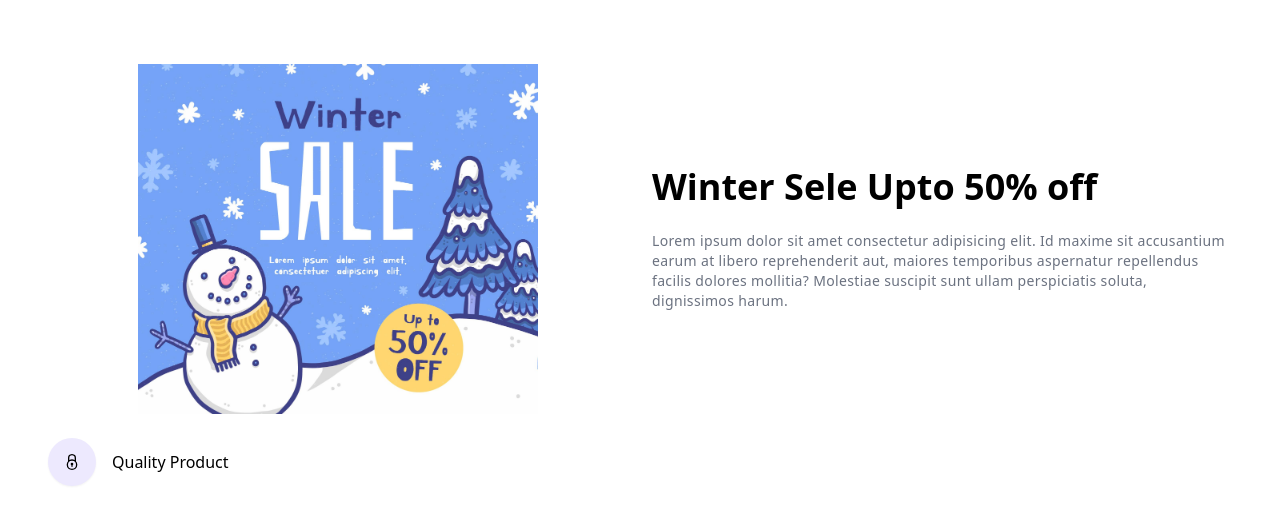
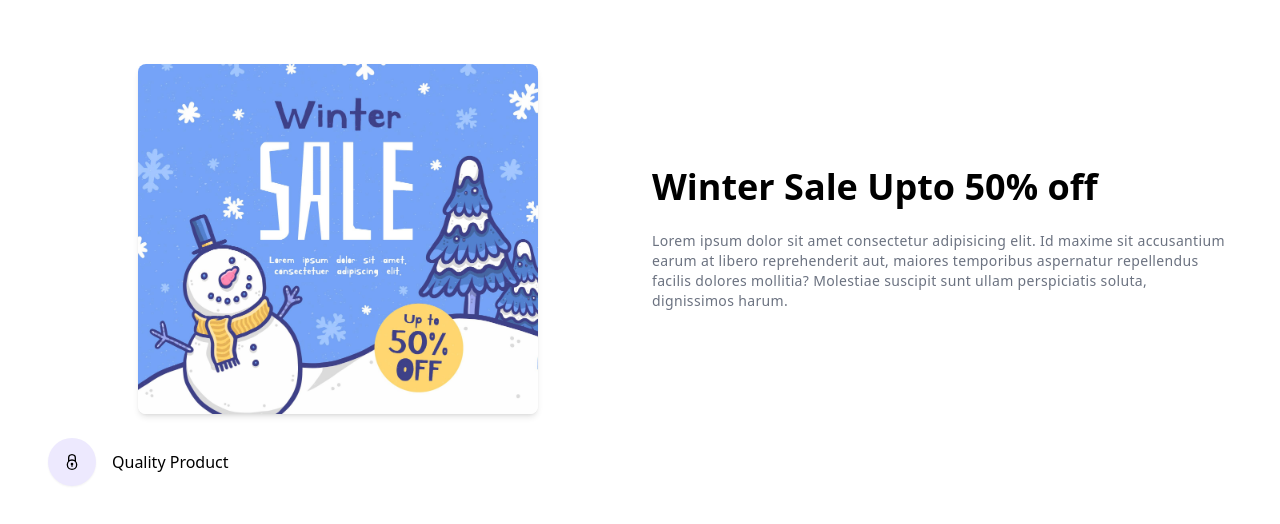
Before and after one commit to HasibCoderLab/farmid-online-shop, a React (Vite) app: page / in a window 1280 px wide. Shown: the top 524 px of the page. Built offline with nearby package versions, Linux system fonts and the light colour scheme.

Commit message:
Fixed style roblem

```diff
--- a/src/App.jsx
+++ b/src/App.jsx
@@ -16,7 +16,7 @@ setOrderPopup(!orderPopup)
 AOS.init({
   offset:100,
   duration:800,
-  easing:"ease-in-sing",
+  easing:"ease-in-sine",
   delay:100,
 });
 AOS.refresh();
--- a/src/Components/Banner/Banner.jsx
+++ b/src/Components/Banner/Banner.jsx
@@ -1,31 +1,51 @@
-import React from 'react'
-import BannerImg from "../../assets/4547829.jpg"
-import { GrSecure } from 'react-icons/gr'
-import { IoFastFood } from 'react-icons/io5'
-import { GiFoodTruck } from 'react-icons/gi'
+import BannerImg from "../../assets/4547829.jpg";
+import { GrSecure } from "react-icons/gr";
+import { IoFastFood } from "react-icons/io5";
+import { GiFoodTruck } from "react-icons/gi";
 
 const Banner = () => {
   return (
-        <div className='min-h-[550px] flex  justify-center items-center py-5 sm:py-0'>
-            <div className='container'>
+    <div className="min-h-[550px] flex justify-center items-center py-5 sm:py-0">
+      <div className="container mx-auto px-4 sm:px-12">
         <div className="grid grid-cols-1 sm:grid-cols-2 gap-6 items-center">
+
+          {/* Image */}
           <div data-aos="zoom-in">
-                        <img className='max-w-[400px] h-[350px] w-full mx-auto object-cover' src={BannerImg} alt="BannerImg" />
+            <img
+              className="max-w-[400px] h-[350px] w-full mx-auto object-cover rounded-lg shadow-md"
+              src={BannerImg}
+              alt="BannerImg"
+            />
           </div>
-                    <div className="flex flex-col justify-center gap-6  sm:pt-0">
-                        <h1 data-aos="fade-up" className="text-3xl sm:text-4xl font-bold"> Winter Sele Upto 50% off</h1>
-                        <p data-aos="fade-up" className="text-sm text-gray-500 tracking-wide leading-5">Lorem ipsum dolor sit amet consectetur adipisicing elit. Id maxime sit accusantium earum at libero reprehenderit aut, maiores temporibus aspernatur repellendus facilis dolores mollitia? Molestiae suscipit sunt ullam perspiciatis soluta, dignissimos harum.</p>
+
+          {/* Text */}
+          <div className="flex flex-col justify-center gap-6 sm:pt-0">
+            <h1 data-aos="fade-up" className="text-3xl sm:text-4xl font-bold">
+              Winter Sale Upto 50% off
+            </h1>
+            <p
+              data-aos="fade-up"
+              className="text-sm text-gray-500 tracking-wide leading-5"
+            >
+              Lorem ipsum dolor sit amet consectetur adipisicing elit. Id maxime
+              sit accusantium earum at libero reprehenderit aut, maiores temporibus
+              aspernatur repellendus facilis dolores mollitia? Molestiae suscipit
+              sunt ullam perspiciatis soluta, dignissimos harum.
+            </p>
           </div>
-                    <div className="flex  flex-col gap-4">
-                        <div data-aos="fade-up"  className="flex items-center gap-4">
-                            <GrSecure className='text-4xl h-12 w-12 shadow-sm p-4  rounded-full bg-violet-100 dark:bg-violet-400' />
+
+          {/* Icon */}
+          <div className="flex flex-col gap-4">
+            <div data-aos="fade-up" className="flex items-center gap-4">
+              <GrSecure className="text-4xl h-12 w-12 shadow-sm p-4 rounded-full bg-violet-100 dark:bg-violet-400" />
               <p>Quality Product</p>
             </div>
           </div>
+
         </div>
       </div>
     </div>
-    )
-}
+  );
+};
 
-export default Banner
+export default Banner;
```
Lines whose indentation alone changed are shown as unchanged.
